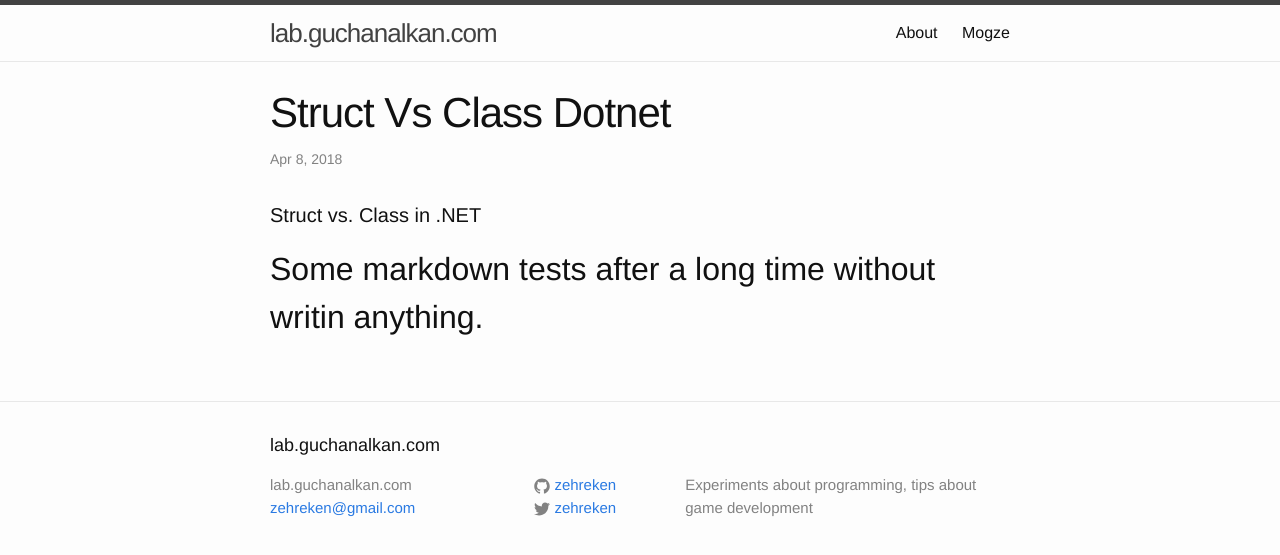
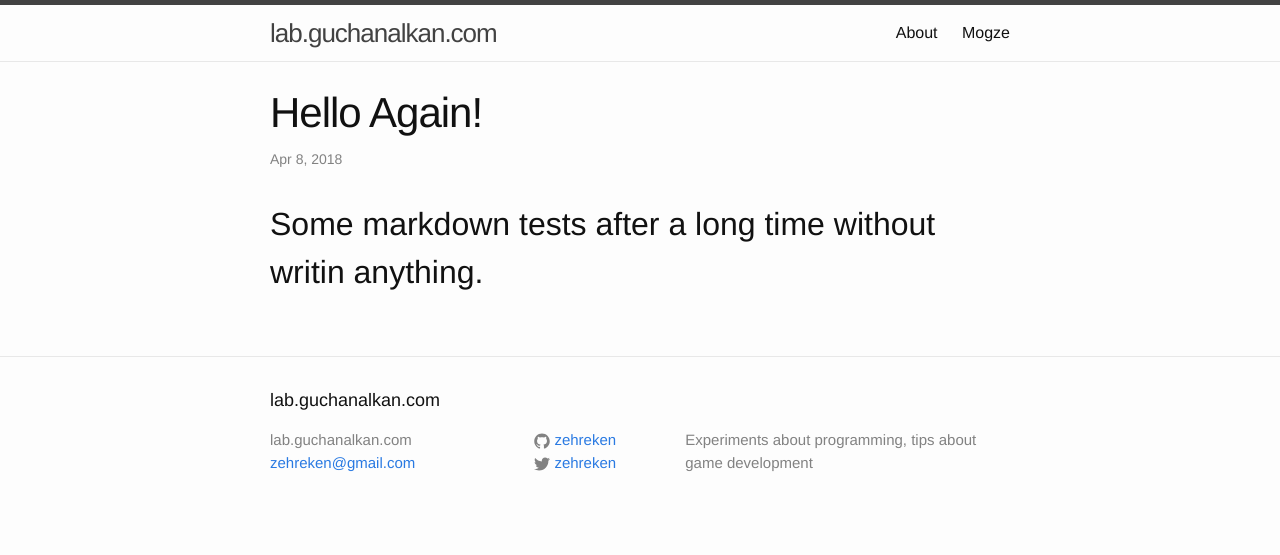
Before and after one commit to zehreken/zehreken.github.io, a Jekyll site: the page built from _posts/2018-04-08-struct-vs-class-dotnet.markdown, in a window 1280 px wide. Shown: the top 555 px of the page. Built offline with Jekyll 4.4.1, drawn with Linux system fonts in a browser that asks for light colours; our own code applies the rules of GitHub Pages for plain Markdown files.

Commit message:
Update post

```diff
--- a/_posts/2018-04-08-struct-vs-class-dotnet.markdown
+++ b/_posts/2018-04-08-struct-vs-class-dotnet.markdown
@@ -1,3 +1,5 @@
-#### Struct vs. Class in .NET
-
+---
+layout: post
+title: Hello Again!
+---
 ## Some markdown tests after a long time without writin anything.
```
